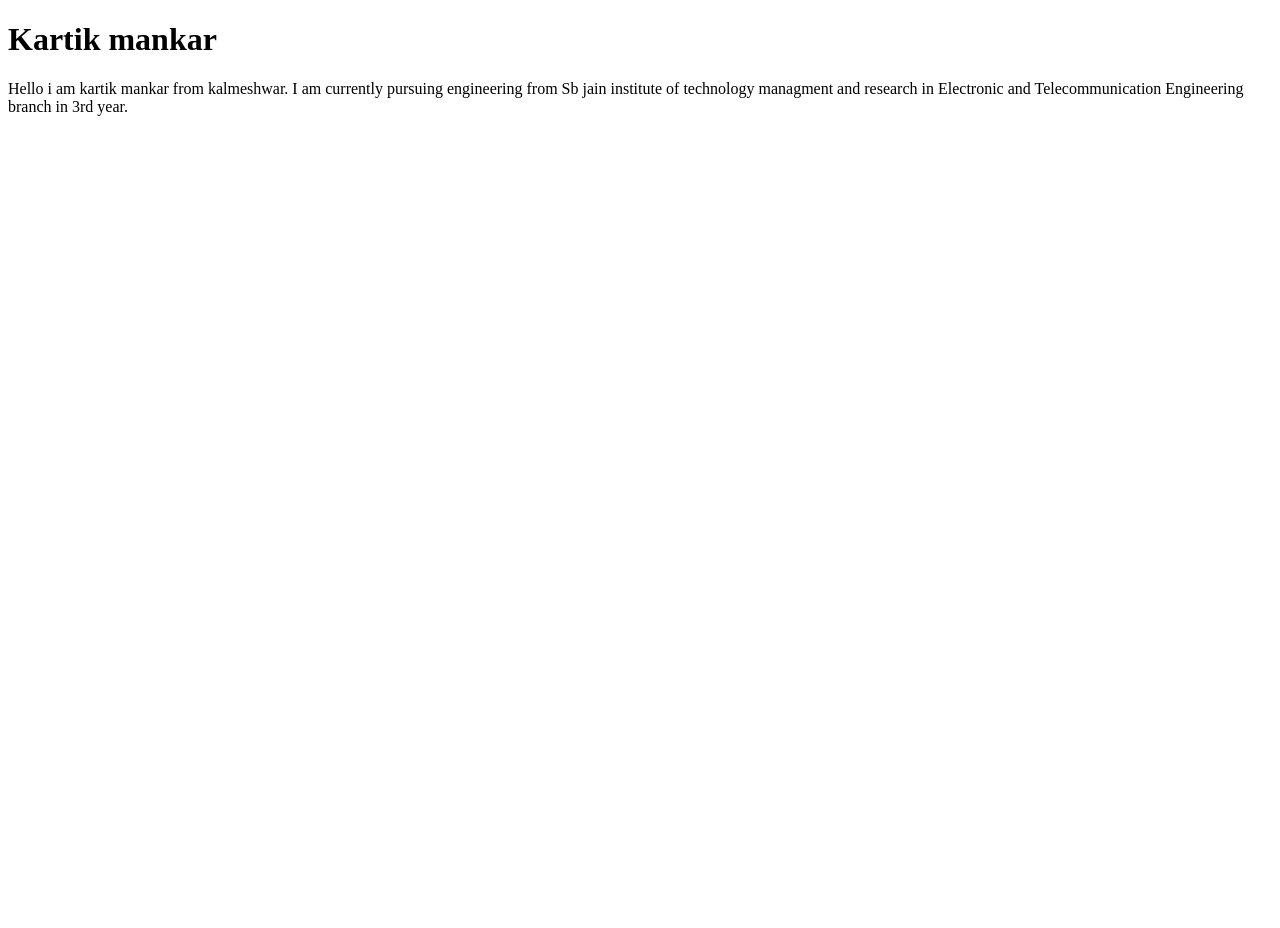
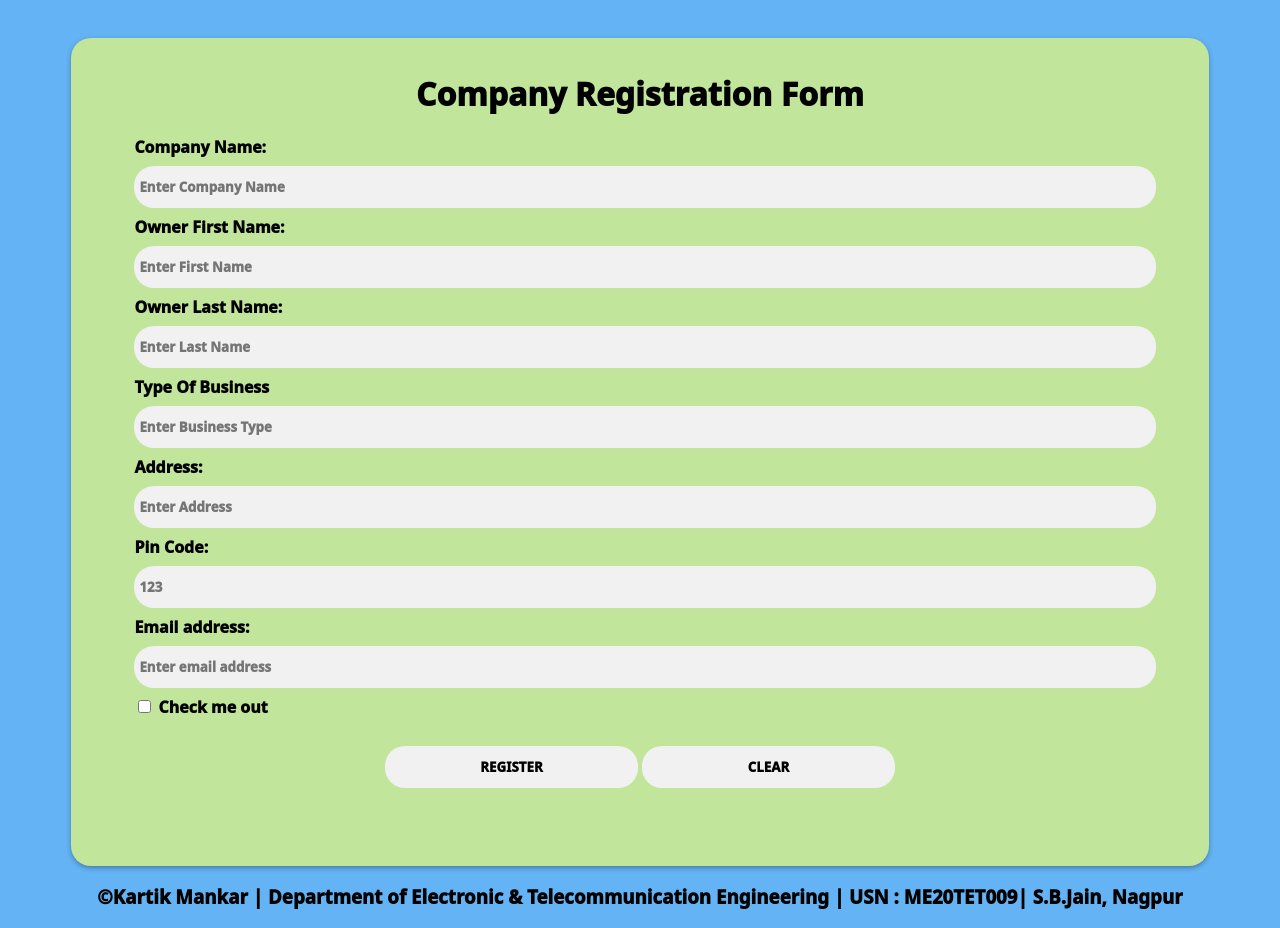
Before and after one commit to KartikM83/KartikM83.github.io, a plain HTML site: page index.html in a window 1280 px wide. Before the commit the page ends 800 px from the top, so only its background shows below. Drawn offline with Linux system fonts and the light colour scheme.

Commit message:
Update index.html

```diff
--- a/index.html
+++ b/index.html
@@ -1,12 +1,189 @@
 <!DOCTYPE html>
 <html>
 <head>
-	<title>Kartik Mankar</title>
+<meta name="viewport" content="width=device-width, initial-scale=1">
+<title>TAE-1</title>
+
+	<style>
+		* {
+			font-weight: 1000;
+			font-family: system-ui, -apple-system, BlinkMacSystemFont, 'Segoe UI', Roboto, Oxygen, Ubuntu, Cantarell, 'Open Sans', 'Helvetica Neue', sans-serif;
+
+		}
+
+		body {
+			background-color: #64b3f4;
+		}
+
+		.header {
+			color: #ffffff;
+			border-bottom: 1px solid #f0f0f0;
+			background: #c2e59c;
+			/* fallback for old browsers */
+			background: -webkit-linear-gradient(to right, #64b3f4, #c2e59c);
+			/* Chrome 10-25, Safari 5.1-6 */
+			background: linear-gradient(to right, #64b3f4, #c2e59c);
+			/* W3C, IE 10+/ Edge, Firefox 16+, Chrome 26+, Opera 12+, Safari 7+ */
+			padding: 20px 40px;
+		}
+
+		.header h2 {
+			margin: 0;
+		}
+
+
+		.container {
+			background-color: #fff;
+			border-radius: 20px;
+			box-shadow: 0 2px 5px rgba(0, 0, 0, 0.3);
+			display: block;
+			justify-content: center;
+			width: 80%;
+			max-width: 100%;
+			margin: 3% auto auto auto;
+			padding: 1% 5% 2% 5%;
+			background-color: #c2e59c;
+
+		}
+
+		.form {
+			padding: 30px 40px;
+			padding-left: 15px;
+		}
+
+		input[type=text],
+		input[type=submit],
+		input[type=reset],
+		input[type=email] {
+			border-radius: 20px;
+			padding: 12px 5px;
+			margin: 8px 0;
+			display: inline-block;
+			width: 100%;
+			border: none;
+			background: #f1f1f1;
+		}
+		input[type=submit],input[type=reset]{
+			width: 25%;
+		}
+		#btn{
+			padding-top: 20px;
+			text-align: center;
+			padding-bottom: 0%;
+		}
+
+	</style>
+	<script type="text/javascript">
+		function verify() {
+			var cname = document.getElementById("cname");
+			var fname = document.getElementById("fname");
+			var bname = document.getElementById("bname")
+			var address = document.getElementById("address");
+			var pin = document.getElementById("pin");
+			var lname = document.getElementById("lname");
+			var email = document.getElementById("email");
+			var msg = new Array();
+			var flag = 1;
+			var message = "Following Details are Required\n";
+			var message2 = "Following Details are Required<br>";
+			if (cname.value == "") {
+				msg[0] = "Company Name is Required";
+				flag = 0;
+			} else { msg[0] = ""; }
+
+			if (fname.value == "") {
+				msg[1] = "First Name is Required";
+				flag = 0;
+			} else { msg[1] = ""; }
+
+
+			if (lname.value == "") {
+				msg[2] = "Last Name is required ";
+				flag = 0;
+			} else { msg[2] = ""; }
+
+			if (bname.value == "") {
+				msg[3] = "Business type is Required";
+				flag = 0;
+			} else { msg[3] = ""; }
+
+			if (address.value == "") {
+				msg[4] = "Address is Required";
+				flag = 0;
+			} else { msg[4] = ""; }
+
+			if (pin.value == "") {
+				msg[5] = "Pin code is Required";
+				flag = 0;
+			} else { msg[5] = ""; }
+
+			if (email.value == "") {
+				msg[6] = "Email address is Required";
+				flag = 0;
+			} else { msg[6] = ""; }
+
+
+
+			if (flag == 0) {
+				// Show Error Messages
+				for (var x = 0; x <= 6; x++) {
+					if (msg[x] != "") {
+						message += msg[x] + "\n";
+						message2 += msg[x] + "<br>";
+					}
+				}
+				alert(message);
+				return false;
+			}
+			else {
+				return true;
+			}
+		}
+
+	</script>
 </head>
+
 <body>
-	<h1>Kartik mankar</h1>
-	<p> Hello i am kartik mankar from kalmeshwar. I am currently pursuing engineering from Sb jain institute of technology managment and research in Electronic and Telecommunication Engineering branch in 3rd year.</p>
+	<div class="container">
+		<center><h1>Company Registration Form</Form></h1></center>
+		<form method="post" action="" onSubmit="return verify()">
+			<label>Company Name: </label>
+			<input type="text" name="cname" id="cname" size="25" placeholder="Enter Company Name" />
+
+			<label>Owner First Name: </label>
+			<input type="text" name="fname" id="fname" size="25" placeholder="Enter First Name" />
+			<label for="LastName">Owner Last Name:</label>
+			<input type="text" name="lname" id="lname" size="25" placeholder="Enter Last Name">
+
+			<label>Type Of Business </label>
+			<input type="text" name="bname" id="bname" size="25" placeholder="Enter Business Type " />
+
+			<label>Address: </label>
+			<input type="text" name="address" text area="add" id="address" placeholder="Enter Address" />
+			<label>Pin Code: </label>
+			<input type="text" name="pin" id="pin" placeholder="123">
+			<label>Email address: </label>
+			<input type="email" name="email" text area="add" id="email" placeholder="Enter email address" />
+			<input class="form-check-input" type="checkbox" id="gridCheck">
+			<label class="form-check-label" for="gridCheck">
+				Check me out
+			<br>
+			<div id="btn">
+				<input type="submit" value="REGISTER" />
+				<input type="reset" value="CLEAR" />
+			</div>
+		</form>
+		<br>
+		<br>
+	</div>
+	<div>
+		<footer align="center">
+			<h3> &copy;Kartik Mankar | Department of Electronic & Telecommunication Engineering | USN : ME20TET009|
+				S.B.Jain, Nagpur</h3>
+		</footer>
+	</div>
 
 
 </body>
+
 </html>
```
